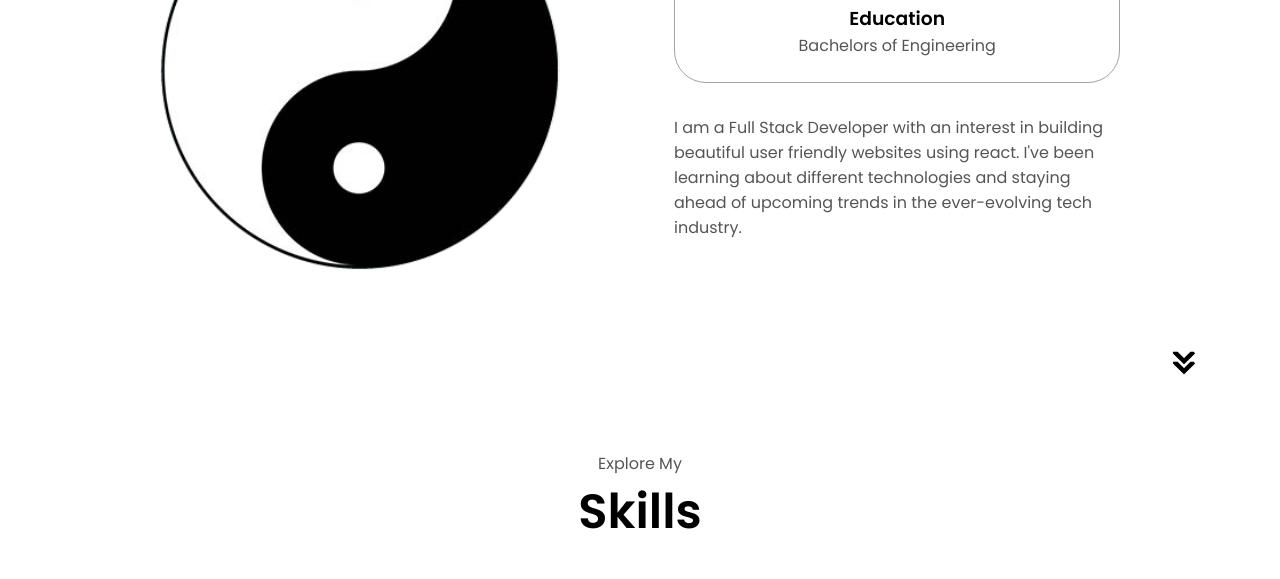
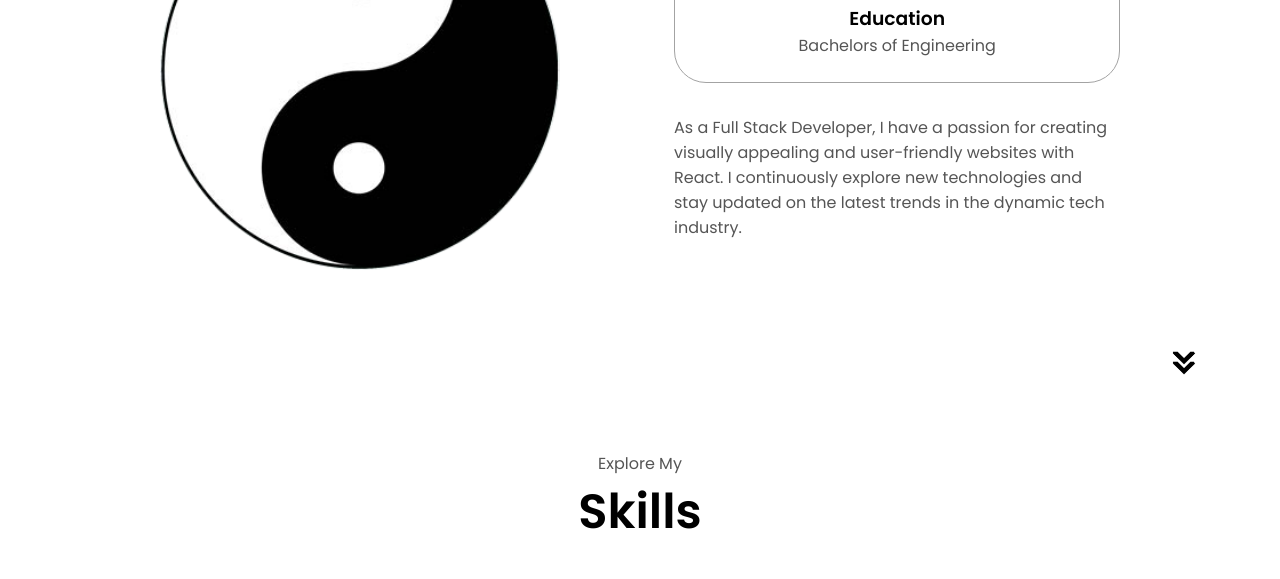
Before and after one commit to Ruchakhadatkar/Portfolio, a plain HTML site: page index.html in a window 1280 px wide. Shown: the part 1245-1824 px from the top of the page. Drawn offline with Linux system fonts and the light colour scheme.

Commit message:
profile updated

```diff
--- a/index.html
+++ b/index.html
@@ -100,10 +100,10 @@
           </div>
           <div class="text-container">
             <p>
-              I am a Full Stack Developer with an interest in building beautiful
-              user friendly websites using react. I've been learning about
-              different technologies and staying ahead of upcoming trends in the
-              ever-evolving tech industry.
+              As a Full Stack Developer, I have a passion for creating visually
+              appealing and user-friendly websites with React. I continuously
+              explore new technologies and stay updated on the latest trends in
+              the dynamic tech industry.
             </p>
           </div>
         </div>
```
